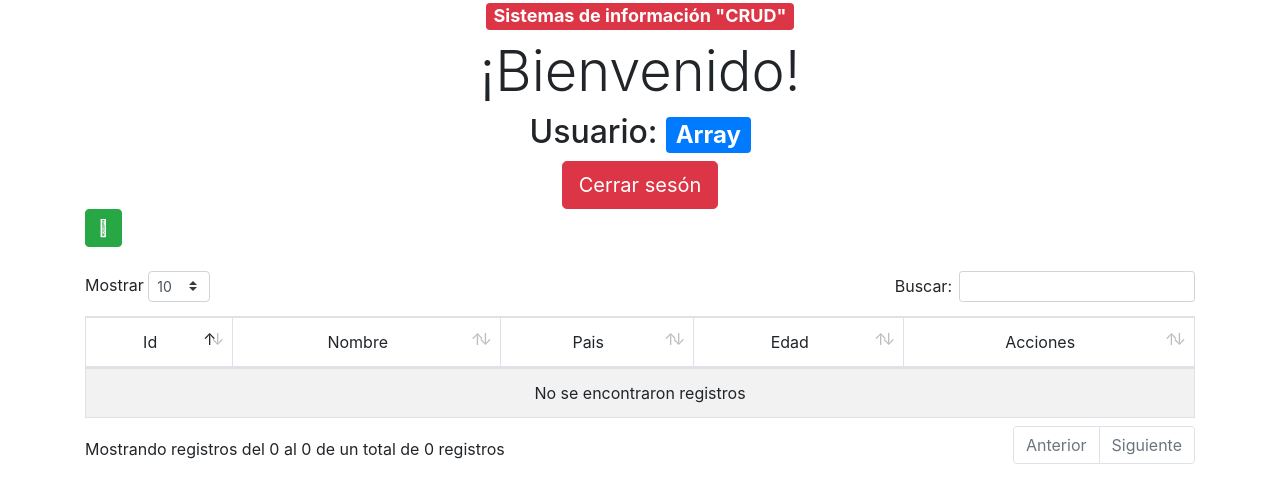
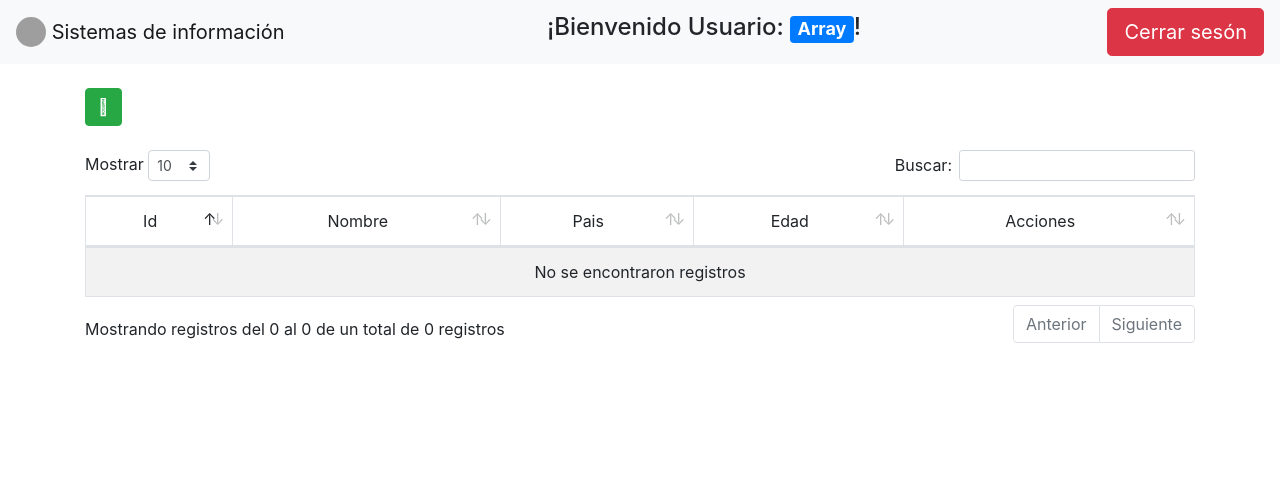
Before and after one commit to gybrangaray/SCRUM, a PHP site: page /crud/index.php in a window 1280 px wide. Shown: the top 503 px of the page. Run offline with PHP 8.4, Linux system fonts and the light colour scheme; a user stored in the database is signed in; data that the repository does not hold is empty; some libraries are stand-ins or nearby versions; grey boxes are pictures that could not be loaded.

Commit message:
Se agrega NAV

```diff
--- a/crud/index.php
+++ b/crud/index.php
@@ -30,22 +30,18 @@ if($_SESSION['s_usuario'] === null){   //si la variable de sesión es nula
 </head>
 <body>
     <header>
-        <h4 class="text-center text-light"><span class="badge badge-danger">Sistemas de información "CRUD"</span></h4>
+    <nav class="navbar navbar-light bg-light">
+  <a class="navbar-brand" href="#">
+    <img src="https://i.imgur.com/iO8Ro4y.jpg" width="30" height="30" style="border-radius:50%" class="d-inline-block align-top" alt="sistema">
+    Sistemas de información
+  </a>
+  <h4 class="display-8 ">¡Bienvenido Usuario: <span class="badge badge-primary"><?php echo $_SESSION["s_usuario"]; ?></span>!</h4>
+                    <a  class="btn btn-danger btn-lg center-block" href="../bd/logout.php" role="button">Cerrar sesón</a>
+</nav>
     </header>
     <div class="container">
         <div class="row">
-            <div class="col-lg-12">
-                <div class="junbotron text-center">
-                    <h1 class="display-4 ">¡Bienvenido!</h1>
-                    <h2 class="text-center">Usuario: <span class="badge badge-primary"><?php echo $_SESSION["s_usuario"]; ?></span></h2>
-                    <a  class="btn btn-danger btn-lg center-block" href="../bd/logout.php" role="button">Cerrar sesón</a>
-                </div>
-            </div>
-        </div>
-    </div>
-    <div class="container">
-        <div class="row">
-            <div class="col-lg-12">
+            <div class="col-lg-12"><br>
                 <button id="btnNuevo" type="button" class="btn btn-success" title="Agregar nuevo">
                     <i class="fas fa-user-plus"></i>
                 </button> <!--Boton nuevo y se le agrega Id por que es unico -->
```
